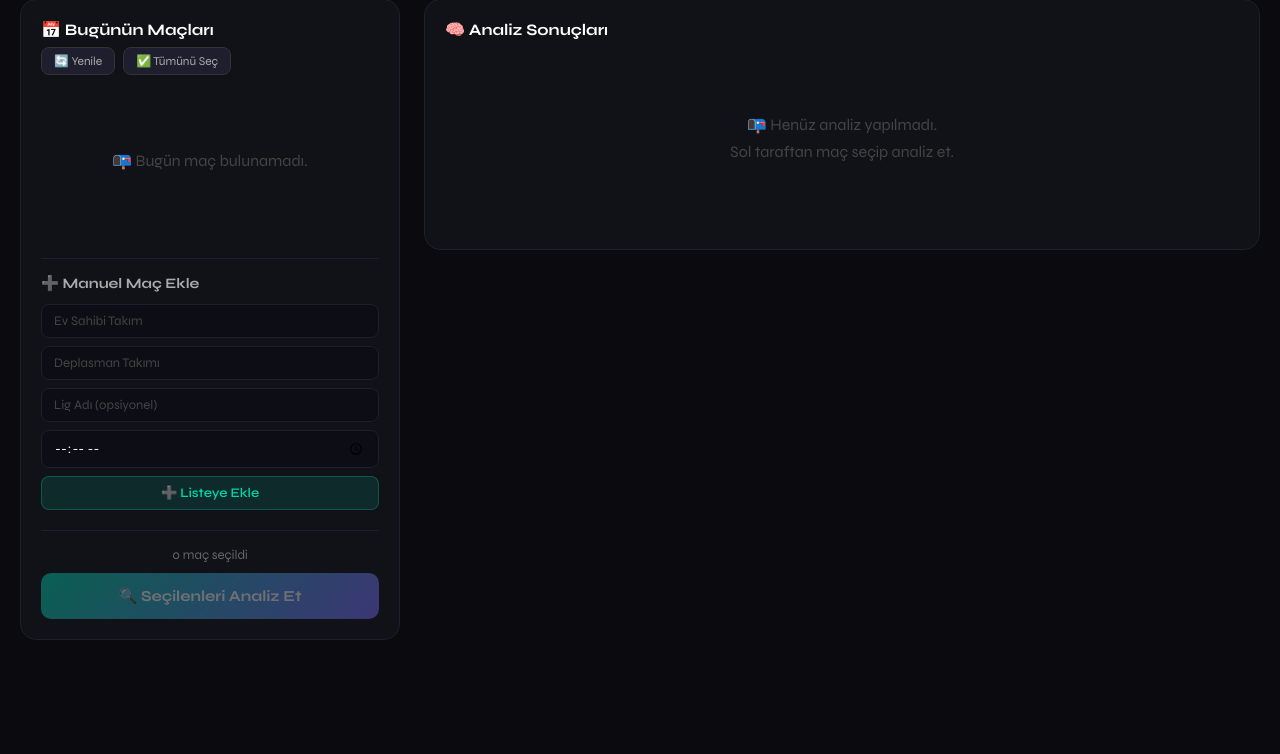
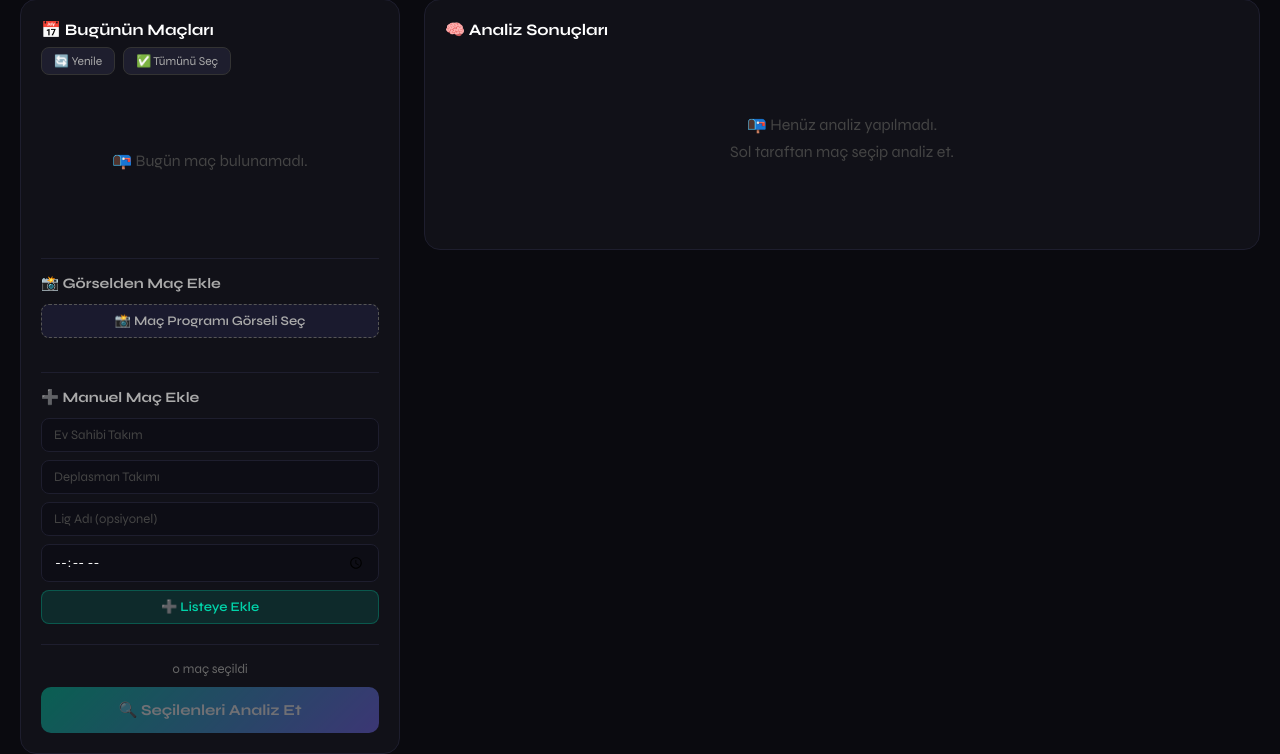
Before and after one commit to bahistavsiyesi-spec/betiq-analyzer, a Flask app: page / in a window 1280 px wide. Shown: the part 101-855 px from the top of the page. Before the commit the page ends 741 px from the top, so only its background shows below. Run offline with Flask 3, Linux system fonts and the light colour scheme; data that the repository does not hold is empty; some libraries are stand-ins or nearby versions.

Commit message:
Update index.html

```diff
--- a/frontend/templates/index.html
+++ b/frontend/templates/index.html
@@ -33,6 +33,20 @@
                         <div class="loading-fixtures">
                             <div class="spinner"></div>
                             <span>Maçlar yükleniyor...</span>
+                        </div>
+                    </div>
+                    <!-- Görsel Yükleme -->
+                    <div class="manual-section">
+                        <h3>📸 Görselden Maç Ekle</h3>
+                        <div class="manual-form">
+                            <input type="file" id="imageUpload" accept="image/*" style="display:none">
+                            <button id="imageUploadBtn" class="btn-add" style="background:#1a1a2e; border:1px dashed #555; color:#aaa;">
+                                📸 Maç Programı Görseli Seç
+                            </button>
+                            <div id="imagePreview" style="display:none; margin-top:8px;">
+                                <img id="previewImg" style="max-width:100%; border-radius:8px; border:1px solid #333;">
+                            </div>
+                            <div id="imageStatus" style="font-size:12px; color:#888; margin-top:6px;"></div>
                         </div>
                     </div>
                     <!-- Manuel Maç Ekleme -->
```
